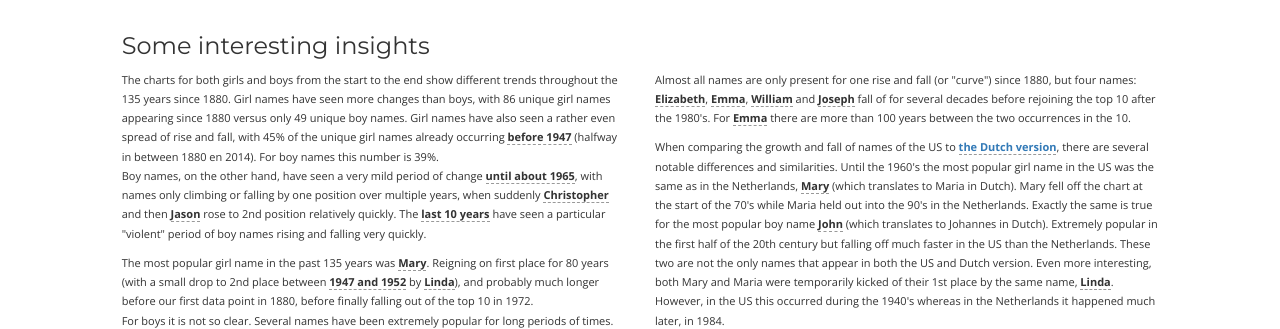
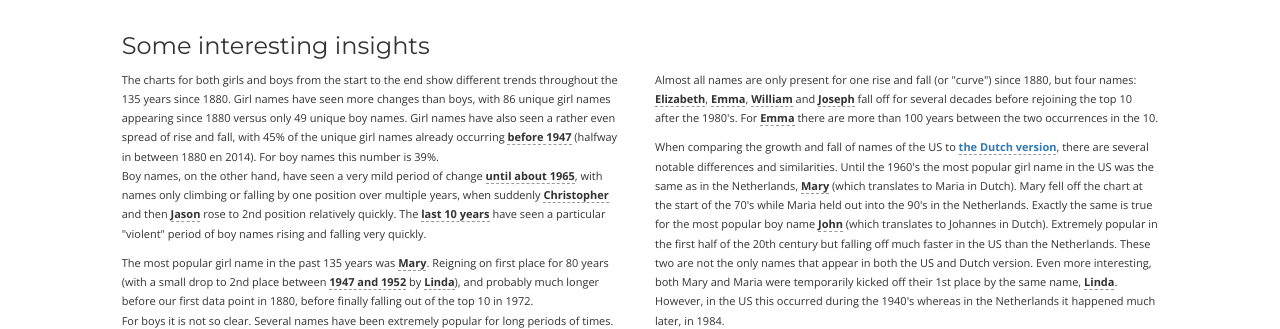
Before and after one commit to nbremer/babynames, a plain HTML site: page index.html in a window 1280 px wide. Shown: the part 1122-1451 px from the top of the page. Drawn offline with nearby package versions, Linux system fonts and the light colour scheme.

Commit message:
typo fix: s/of/off/

```diff
--- a/index.html
+++ b/index.html
@@ -150,7 +150,7 @@
 					<p class="insights">
 					Almost all names are only present for one rise and fall (or "curve") since 1880, but four names: <span id="Elizabeth" class="clickable">Elizabeth</span>,
 					<span id="Emma" class="clickable">Emma</span>, <span id="William" class="clickable">William</span> and <span id="Joseph" class="clickable">Joseph</span>
-					fall of for several decades before rejoining the top 10 after the 1980's.
+					fall off for several decades before rejoining the top 10 after the 1980's.
 					For <span id="Emma" class="clickable">Emma</span> there are more than 100 years between the two occurrences in the 10.
 					</p>
 					<p class="insights">
@@ -158,7 +158,7 @@
 					as in the Netherlands, <span id="Mary2" class="clickable">Mary</span> (which translates to Maria in Dutch). Mary fell off the chart at the start of the 70's while Maria held out into the 90's in the Netherlands.
 					Exactly the same is true for the most popular boy name <span id="John2" class="clickable">John</span> (which translates to Johannes in Dutch).
 					Extremely popular in the first half of the 20th century but falling off much faster in the US than the Netherlands. These two are not the only names that appear in both the US and Dutch version.
-					Even more interesting, both Mary and Maria were temporarily kicked of their 1st place by the same name, <span id="Linda2" class="clickable">Linda</span>. However, in the US this occurred during the 1940's whereas in the Netherlands it happened much later, in 1984.<br>
+					Even more interesting, both Mary and Maria were temporarily kicked off their 1st place by the same name, <span id="Linda2" class="clickable">Linda</span>. However, in the US this occurred during the 1940's whereas in the Netherlands it happened much later, in 1984.<br>
 					One big difference is that in the Netherlands there was hardly any change in the top 10 until about 1965 whereas in the past 20 years the top 10 has become a hairball of lines with many new names entering and leaving within a few years.
 					In the US on the other hand there is not really a notable difference in the number of names that rise and fall throughout the entire 135 years
 					(although in the last 5 years the boy names are beginning to see more changes than before).
```
